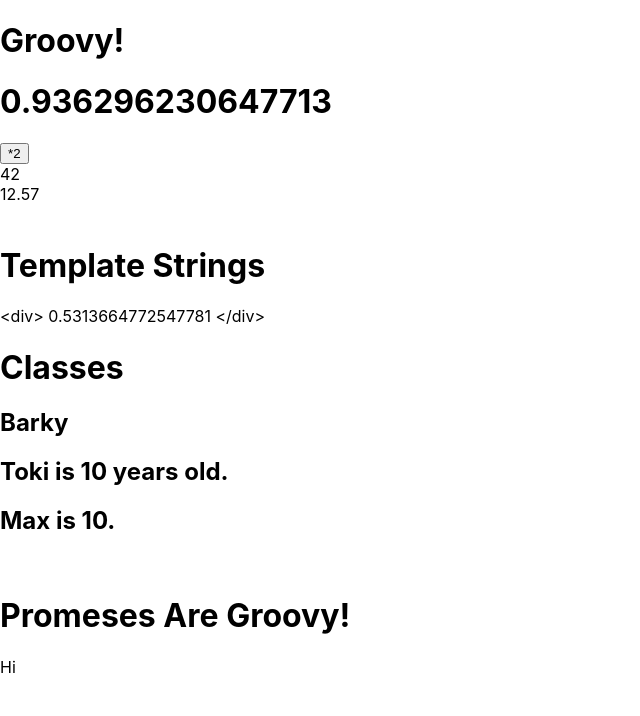
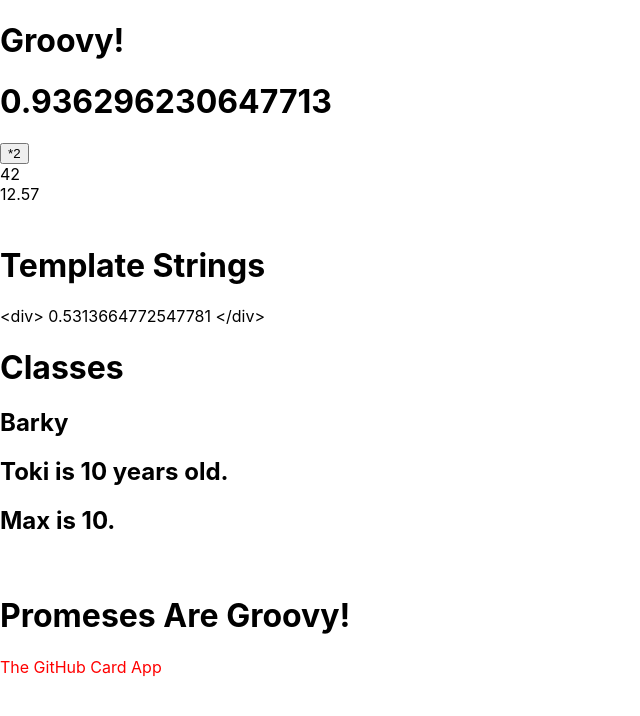
Before and after one commit to Jason-Hargrove/react-getting-started, a React (Create React App) app: page / in a window 1280 px wide. Shown: the top 716 px of the page, without its empty margins (0-640 px from the left). Built offline with nearby package versions, Linux system fonts and the light colour scheme; no server answers.

Commit message:
Added styling to card app.

```diff
--- /dev/null
+++ b/src/components/GitHubCardApp.css
@@ -0,0 +1,21 @@
+.github-profile {
+	margin: 1rem;
+}
+
+.header {
+    color: red;
+}
+
+img {
+    width: 75px;
+}
+
+.info {
+    display: inline-block;
+    margin-left: 12px;
+}
+
+.name {
+    	font-size: 1.25rem;
+      font-weight: bold;
+    }
--- a/src/components/GitHubCardApp.js
+++ b/src/components/GitHubCardApp.js
@@ -1,16 +1,19 @@
+import './GitHubCardApp.css';
+
 const GitHubCardApp = ({ title }) => {
     return (
         <>
-        <div className="header">{title}</div>
+            <div className="header">
+                {title}
+            </div>
         </>
-    )
-
-};
+    );
+}
 
 export function CardApp() {
     return (
         <>
-            <GitHubCardApp title="Hi" />
+            <GitHubCardApp title="The GitHub Card App" />
         </>
     );
 }
```
